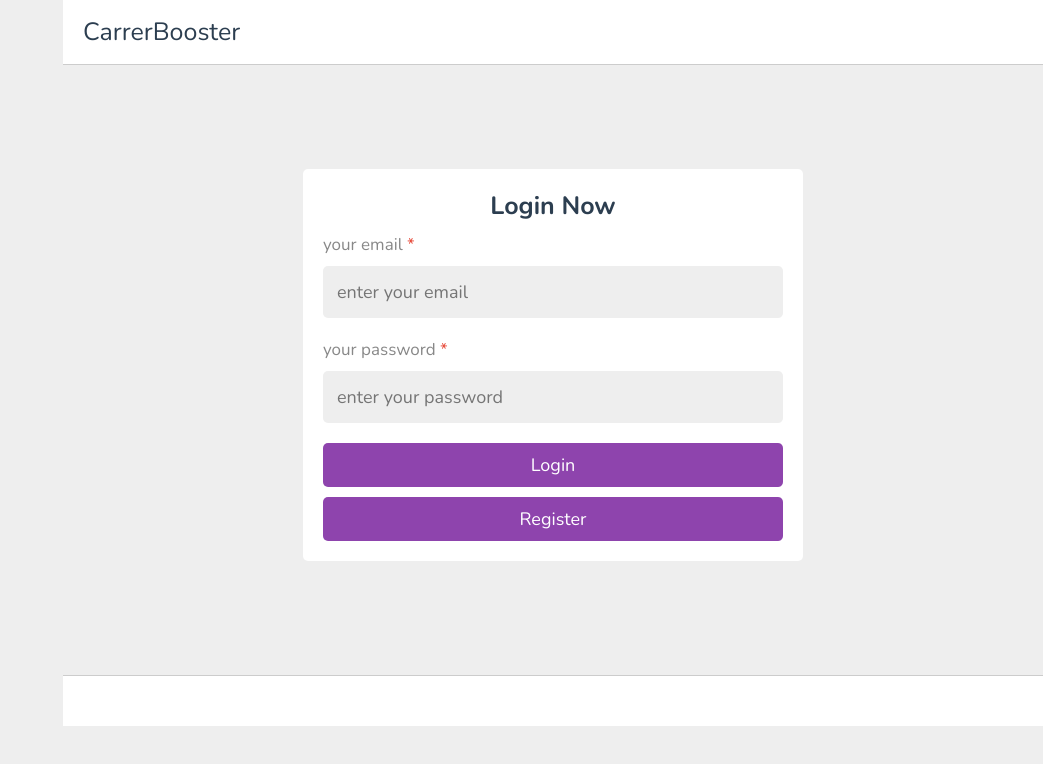
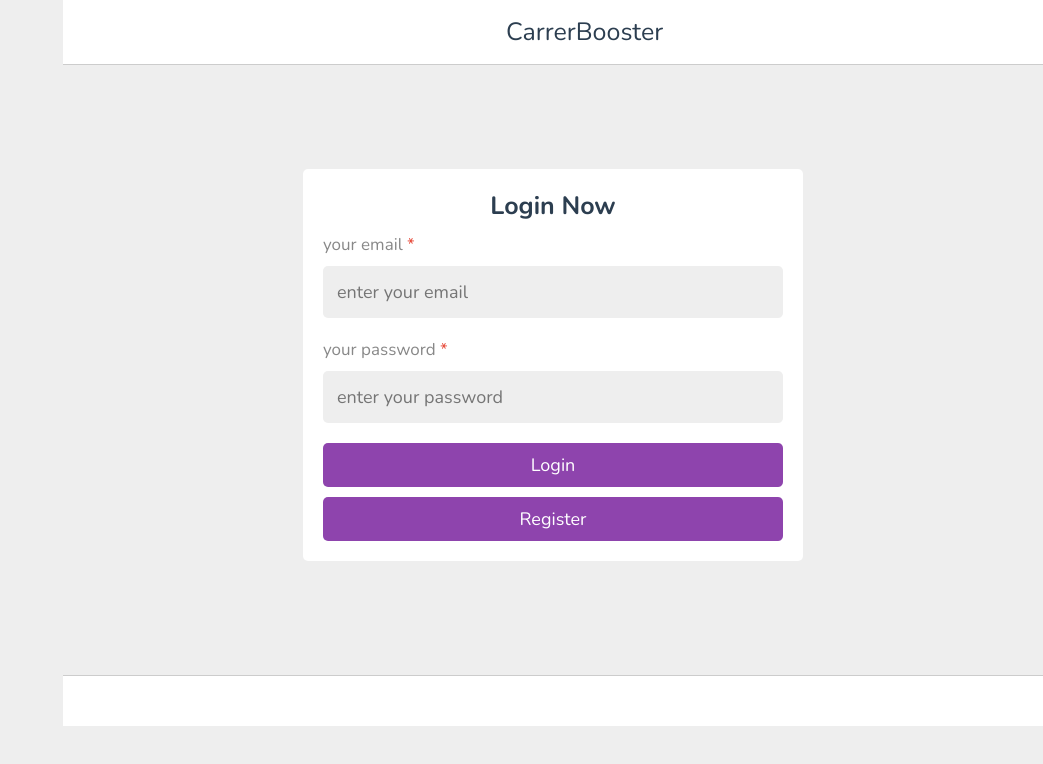
Before and after one commit to Rishikeshhegade/AIbasedITsystem, a plain HTML site: page login.html in a window 1280 px wide. Shown: the whole page, without its empty margins (237-1280 px from the left). Drawn offline with nearby package versions, Linux system fonts and the light colour scheme.

Commit message:
ig center

```diff
--- a/css/style.css
+++ b/css/style.css
@@ -352,11 +352,14 @@ section{
 .header .flex .logo{
    font-size: 2.5rem;
    color: var(--black);
-}
-
+
+}
 #lg{
-   margin-left: 0rem;
-}
+   font-size: 2.5rem;
+   color: var(--black);
+   padding-left: 45%;
+}
+
 .header .flex .search-form{
    width: 50rem;
    border-radius: .5rem;
```
Also changed, not shown: login.html (+1 -1 lines).
